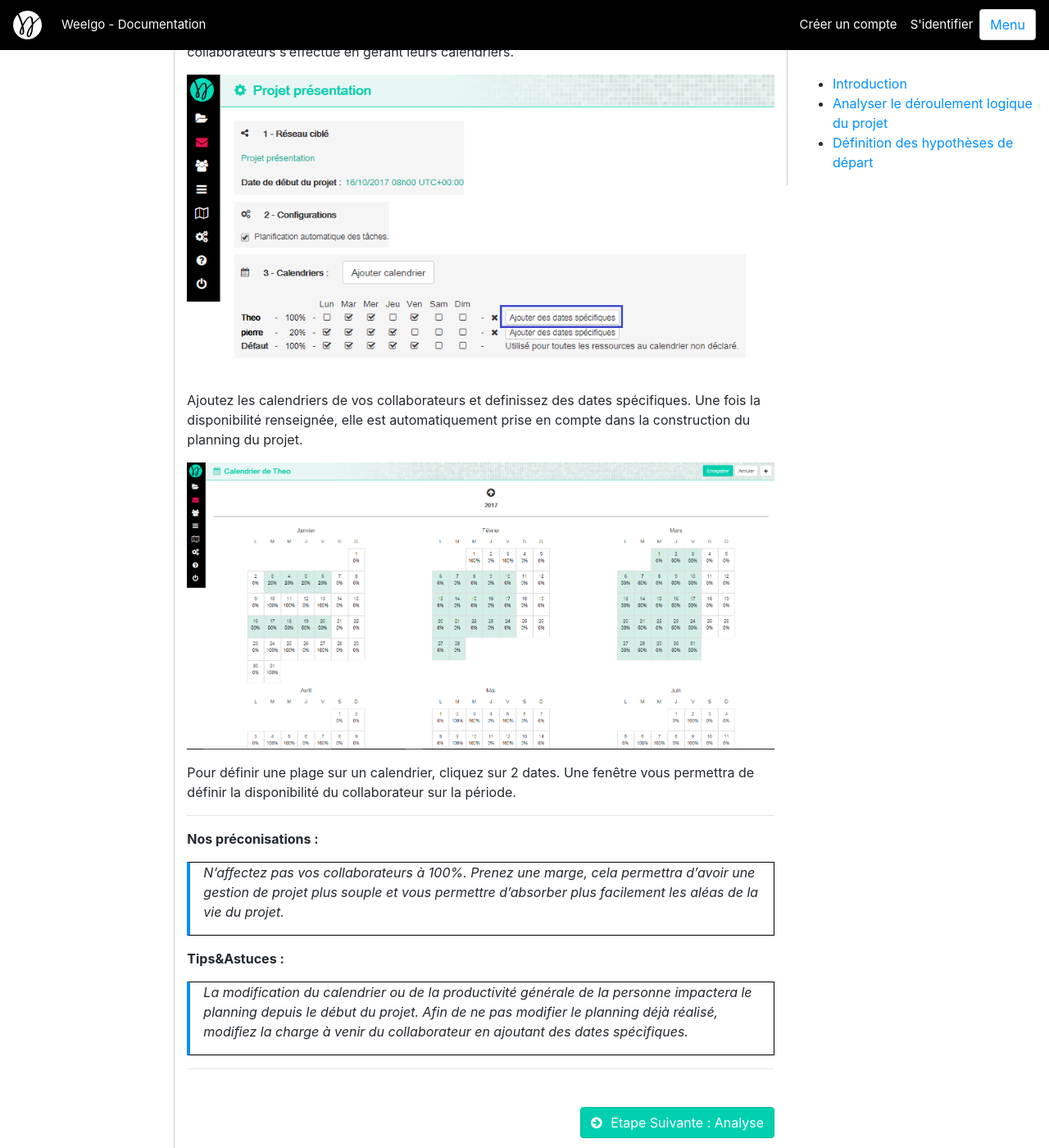
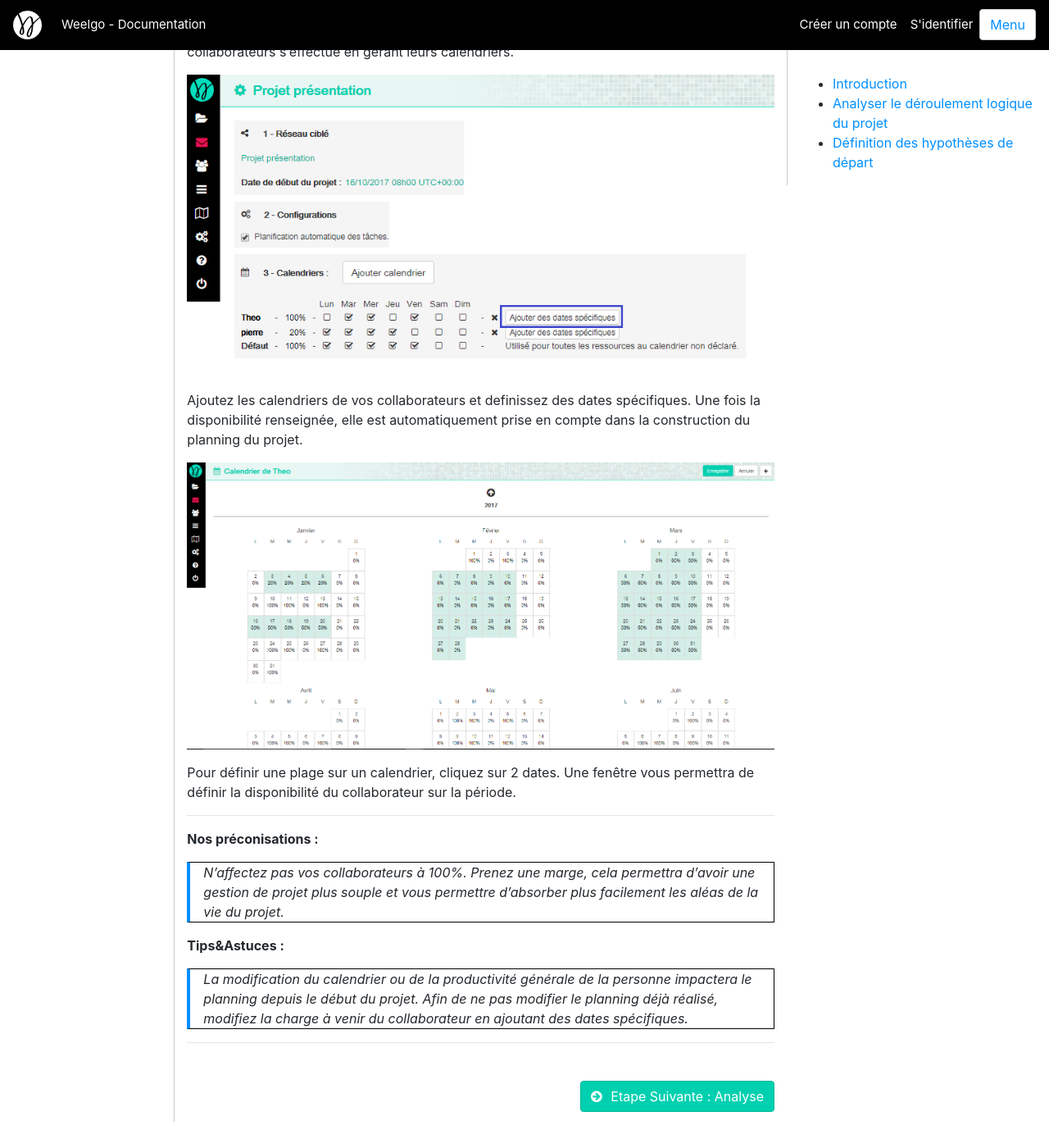
Before and after one commit to Weelgo/weelgo.github.io, a Jekyll site: the page built from fr/tutoriels/creationReseau_etp3_deroulementHypothese.md, in a window 1280 px wide and 1400 px high, scrolled down 1469 px. Shown: the whole window at 82% size. Built offline with Jekyll 4.4.1, drawn with Linux system fonts in a browser that asks for light colours; after the commit the page ends 2837 px from its top, so only the background shows below that.

Commit message:
amélioration doc

```diff
--- a/css/weelgo.css
+++ b/css/weelgo.css
@@ -105,3 +105,9 @@ blockquote {
 	border:1px solid black;
     border-left: 0.25em solid #008fff;
 }
+
+blockquote > p
+{
+	margin-bottom: 0px;
+
+}
```
